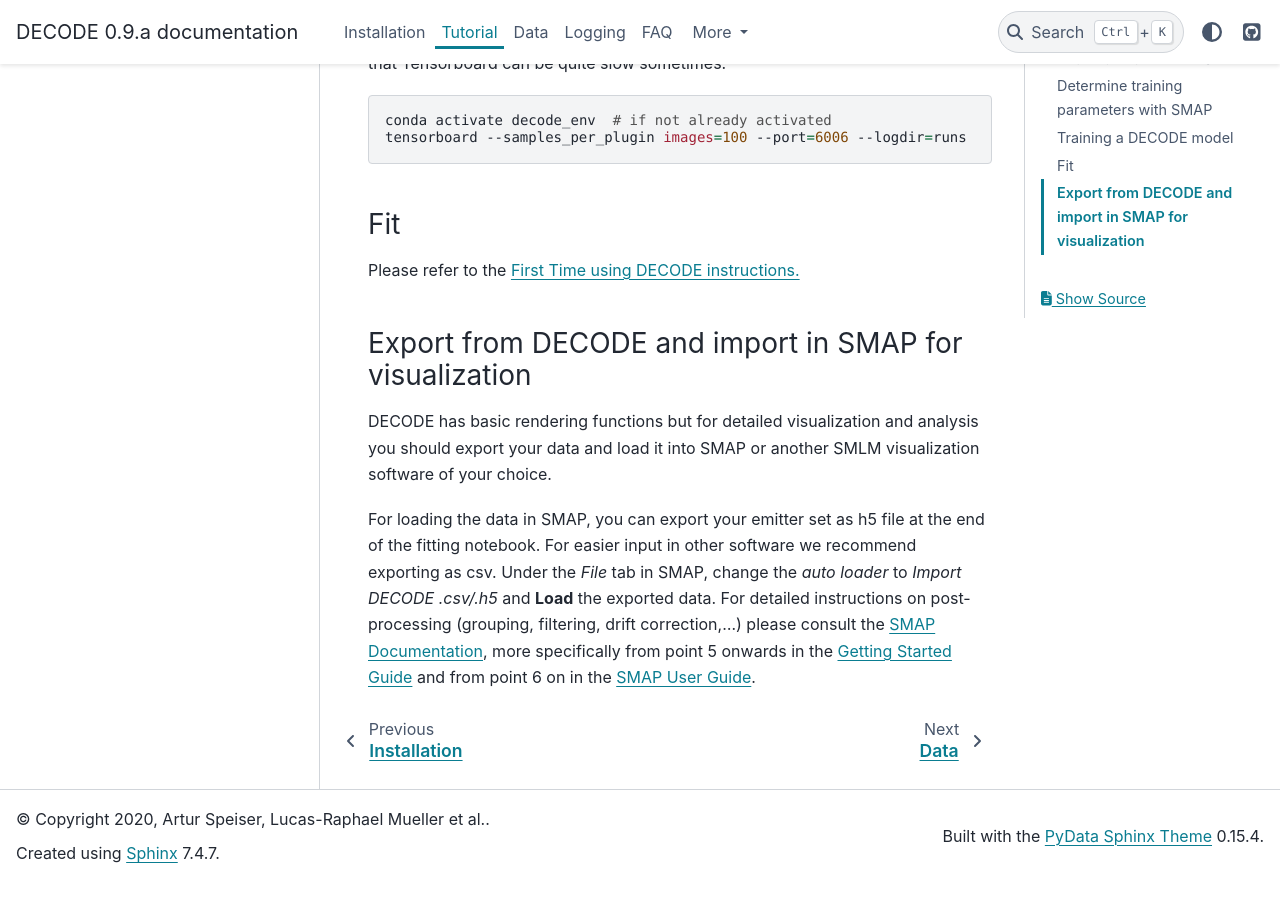
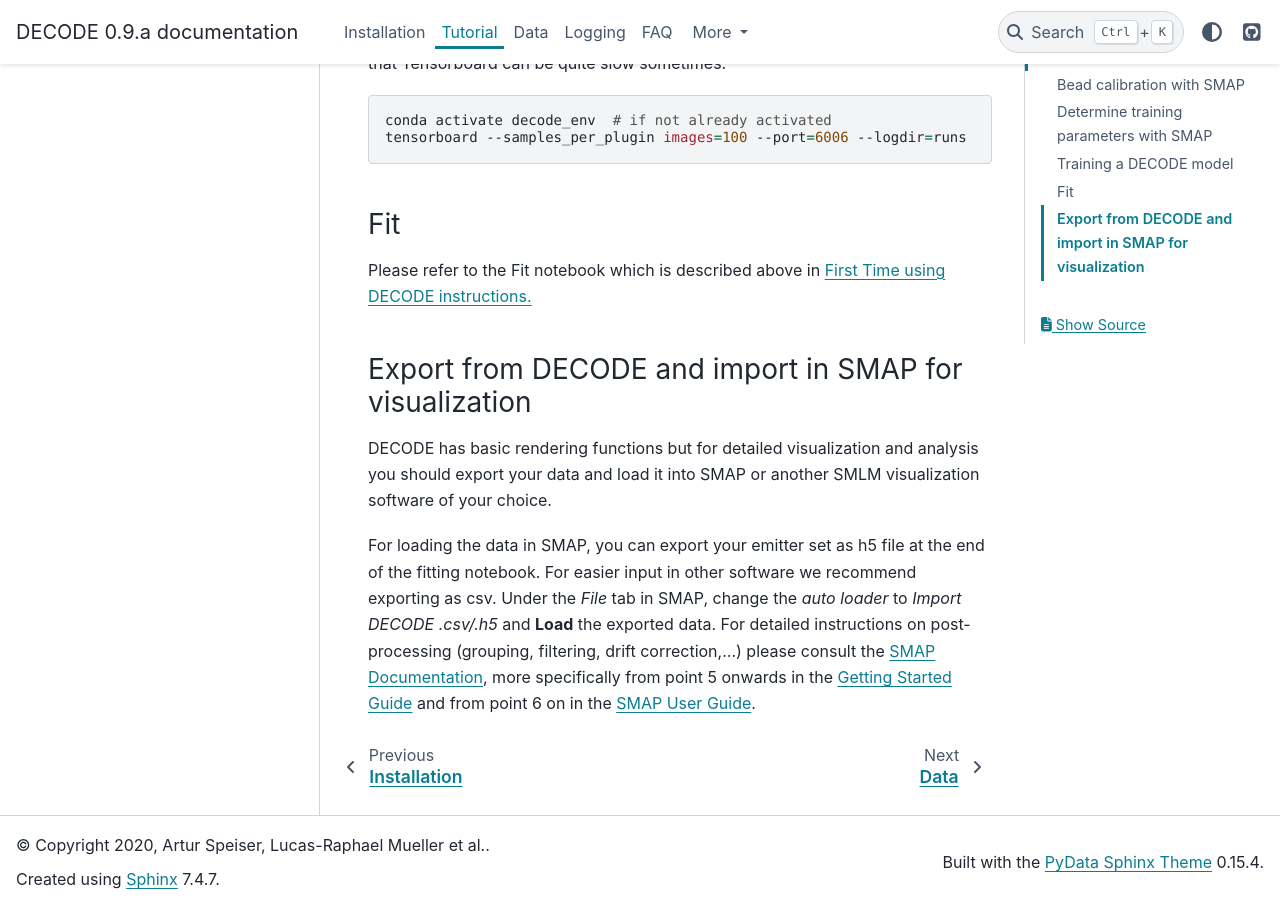
Before and after one commit to TuragaLab/DECODE, a Sphinx documentation site: the page built from docs/source/tutorial.rst, in a window 1280 px wide and 900 px high, scrolled down 2923 px. Built offline with Sphinx 7.4.7 and the PyData theme 0.15.4, drawn with Linux system fonts in a browser that asks for light colours.

Commit message:
Specify fit

```diff
--- a/docs/source/tutorial.rst
+++ b/docs/source/tutorial.rst
@@ -144,7 +144,8 @@ influence on the training. Note that Tensorboard can be quite slow sometimes.
 Fit
 ===
 
-Please refer to the :ref:`First Time using DECODE instructions. <First time>`
+Please refer to the Fit notebook which is described above in
+:ref:`First Time using DECODE instructions. <First time>`
 
 
 .. _Visualization:
```
